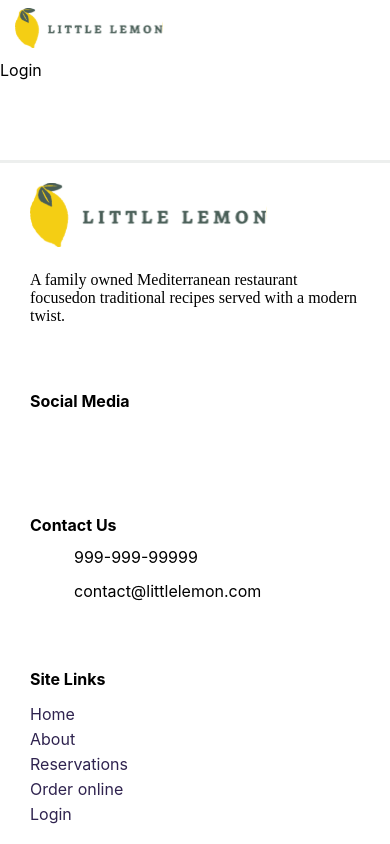
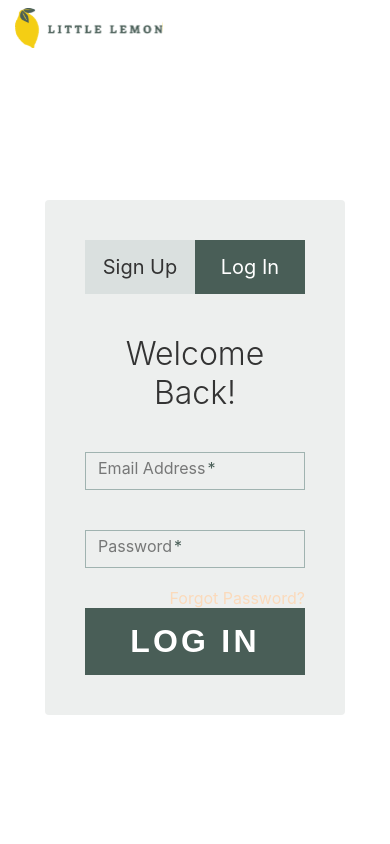
Before and after one commit to akpg02/little-lemon-restaurant, a React (Create React App) app: page /login in a window 390 px wide. Shown: the top 844 px of the page. Built offline with nearby package versions, Linux system fonts and the light colour scheme; some icons are missing.

Commit message:
added responsiveness to login page and made minor design changes

```diff
--- /dev/null
+++ b/src/components/login/login.css
@@ -0,0 +1,179 @@
+html {
+  overflow-y: scroll;
+}
+
+a {
+  text-decoration: none;
+  color: var(--beige);
+  -webkit-transition: 0.5s ease;
+  transition: 0.5s ease;
+}
+a:hover {
+  color: var(--beige);
+}
+
+.form {
+  background: var(--gray);
+  padding: 40px;
+  min-width: 550px;
+  max-width: 550px;
+  margin: 140px auto;
+  border-radius: 4px;
+  /* box-shadow: 0 4px 10px 4px rgba(19, 35, 47, 0.3); */
+}
+
+.tab-group {
+  list-style: none;
+  padding: 0;
+  margin: 0 0 40px 0;
+}
+.tab-group:after {
+  content: "";
+  display: table;
+  clear: both;
+}
+.tab-group li a {
+  display: block;
+  text-decoration: none;
+  padding: 15px;
+  background: rgba(160, 179, 176, 0.25);
+  color: var(--darkgray);
+  font-size: 20px;
+  float: left;
+  width: 50%;
+  text-align: center;
+  cursor: pointer;
+  -webkit-transition: 0.5s ease;
+  transition: 0.5s ease;
+}
+.tab-group li a:hover {
+  background: var(--darkgreen);
+  color: var(--darkgray);
+}
+
+.tab-group li.active a {
+  background: var(--darkgreen);
+  color: #fff;
+}
+
+h1 {
+  text-align: center;
+  color: var(--darkgray);
+  font-weight: 300;
+  margin: 0 0 40px;
+}
+
+label {
+  position: absolute;
+  -webkit-transform: translateY(6px);
+  transform: translateY(6px);
+  left: 13px;
+  color: rgba(0, 0, 0, 0.5);
+  -webkit-transition: all 0.25s ease;
+  transition: all 0.25s ease;
+  -webkit-backface-visibility: hidden;
+  backface-visibility: hidden;
+  pointer-events: none;
+  font-size: 16px;
+}
+label .req {
+  margin: 2px;
+  color: var(--darkgreen);
+}
+
+label.active {
+  -webkit-transform: translateY(50px);
+  transform: translateY(50px);
+  left: 2px;
+  font-size: 14px;
+}
+label.active .req {
+  opacity: 0;
+}
+
+label.highlight {
+  color: var(--darkgreen);
+}
+
+input,
+textarea {
+  font-size: 22px;
+  display: block;
+  width: 100%;
+  height: 100%;
+  padding: 5px 10px;
+  background: none;
+  background-image: none;
+  border: 1px solid #a0b3b0;
+  color: var(--darkgray);
+  border-radius: 0;
+  -webkit-transition: border-color 0.25s ease, box-shadow 0.25s ease;
+  transition: border-color 0.25s ease, box-shadow 0.25s ease;
+}
+input:focus,
+textarea:focus {
+  outline: 0;
+  border-color: var(--darkgreen);
+}
+
+textarea {
+  border: 2px solid var(--gray);
+  resize: vertical;
+}
+
+.field-wrap {
+  position: relative;
+  margin-bottom: 40px;
+}
+
+.top-row:after {
+  content: "";
+  display: table;
+  clear: both;
+}
+.top-row > div {
+  float: left;
+  width: 48%;
+  margin-right: 4%;
+}
+.top-row > div:last-child {
+  margin: 0;
+}
+
+.button {
+  border: 0;
+  outline: none;
+  border-radius: 0;
+  padding: 15px 0;
+  font-size: 2rem;
+  font-weight: 600;
+  text-transform: uppercase;
+  letter-spacing: 0.1em;
+  background: var(--darkgreen);
+  color: #ffffff;
+  -webkit-transition: all 0.5s ease;
+  transition: all 0.5s ease;
+  -webkit-appearance: none;
+  appearance: none;
+}
+.button:hover,
+.button:focus {
+  background: var(--darkgreen);
+}
+
+.button-block {
+  display: block;
+  width: 100%;
+}
+
+.forgot {
+  margin-top: -20px;
+  text-align: right;
+}
+
+@media (max-width: 550px) {
+  .form {
+    max-width: 300px;
+    min-width: 200px;
+  }
+}
--- a/src/components/login/login.jsx
+++ b/src/components/login/login.jsx
@@ -1,5 +1,109 @@
+import { useState } from "react";
+import "./login.css";
+
 const Login = () => {
-  return <>Login</>;
+  const [loginActive, setLoginActive] = useState(true);
+  const [signUpActive, setSignUpActive] = useState(false);
+
+  const handleLoginFormChange = () => {
+    setLoginActive(true);
+    setSignUpActive(false);
+  };
+
+  const handleSignupFormChange = () => {
+    setSignUpActive(true);
+    setLoginActive(false);
+  };
+
+  console.log("loginActive: ", loginActive);
+  console.log("signupActive: ", signUpActive);
+
+  return (
+    <div className="form">
+      <ul className="tab-group">
+        <li
+          className={`tab ${signUpActive ? "active" : ""}`}
+          onClick={handleSignupFormChange}
+        >
+          <a href="#signup">Sign Up</a>
+        </li>
+        <li
+          className={`tab ${loginActive ? "active" : ""}`}
+          onClick={handleLoginFormChange}
+        >
+          <a href="#login">Log In</a>
+        </li>
+      </ul>
+      <div className="tab-content">
+        {signUpActive && (
+          <div id="signup">
+            <h1>Sign Up</h1>
+            <form action="/" method="post">
+              <div className="top-row">
+                <div className="field-wrap">
+                  <label>
+                    First Name<span className="req">*</span>
+                  </label>
+                  <input type="text" required autoComplete="off" />
+                </div>
+
+                <div className="field-wrap">
+                  <label>
+                    Last Name<span className="req">*</span>
+                  </label>
+                  <input type="text" required autoComplete="off" />
+                </div>
+              </div>
+
+              <div className="field-wrap">
+                <label>
+                  Email Address<span className="req">*</span>
+                </label>
+                <input type="email" required autoComplete="off" />
+              </div>
+
+              <div className="field-wrap">
+                <label>
+                  Set A Password<span className="req">*</span>
+                </label>
+                <input type="password" required autoComplete="off" />
+              </div>
+              <button type="submit" className="button button-block">
+                Get Started
+              </button>
+            </form>
+          </div>
+        )}
+        {loginActive && (
+          <div id="login">
+            <h1>Welcome Back!</h1>
+
+            <form action="/" method="post">
+              <div className="field-wrap">
+                <label>
+                  Email Address<span className="req">*</span>
+                </label>
+                <input type="email" required autoComplete="off" />
+              </div>
+
+              <div className="field-wrap">
+                <label>
+                  Password<span className="req">*</span>
+                </label>
+                <input type="password" required autoComplete="off" />
+              </div>
+
+              <p className="forgot">
+                <a href="#/">Forgot Password?</a>
+              </p>
+
+              <button className="button button-block">Log In</button>
+            </form>
+          </div>
+        )}
+      </div>
+    </div>
+  );
 };
 
 export default Login;
--- a/src/components/testimonials/testimonial.jsx
+++ b/src/components/testimonials/testimonial.jsx
@@ -6,7 +6,6 @@ const Testimonials = ({ card }) => {
     <>
       <div className="testimonial-card">
         <div className="rating">
-          Rating:
           <span className="list-stars">
             {<StarRating stars={card.stars} />}
           </span>
--- a/src/components/testimonials/testimonials.css
+++ b/src/components/testimonials/testimonials.css
@@ -1,6 +1,5 @@
 h2.title {
   text-align: center;
-
 }
 
 .testimonial-section {
@@ -56,5 +55,9 @@ h2.title {
 }
 
 .list-stars {
-  padding-left: 5px;
+  padding-left: 0px;
 }
+
+.star-rating .star {
+  font-size: 20px;
+}
--- a/src/index.css
+++ b/src/index.css
@@ -7,15 +7,21 @@
   --darkgray: #333333;
 }
 
-* {
+*,
+*:before,
+*:after {
   margin: 0;
   padding: 0;
   box-sizing: border-box;
 }
+
+body {
+  font-family: "Karl", sans-serif;
+}
 body {
   margin: 0;
-  font-family: -apple-system, BlinkMacSystemFont, "Segoe UI", "Roboto", "Oxygen",
-    "Ubuntu", "Cantarell", "Fira Sans", "Droid Sans", "Helvetica Neue",
+  font-family: "Karl", -apple-system, BlinkMacSystemFont, "Segoe UI", "Roboto",
+    "Oxygen", "Ubuntu", "Cantarell", "Fira Sans", "Droid Sans", "Helvetica Neue",
     sans-serif;
   -webkit-font-smoothing: antialiased;
   -moz-osx-font-smoothing: grayscale;
```
